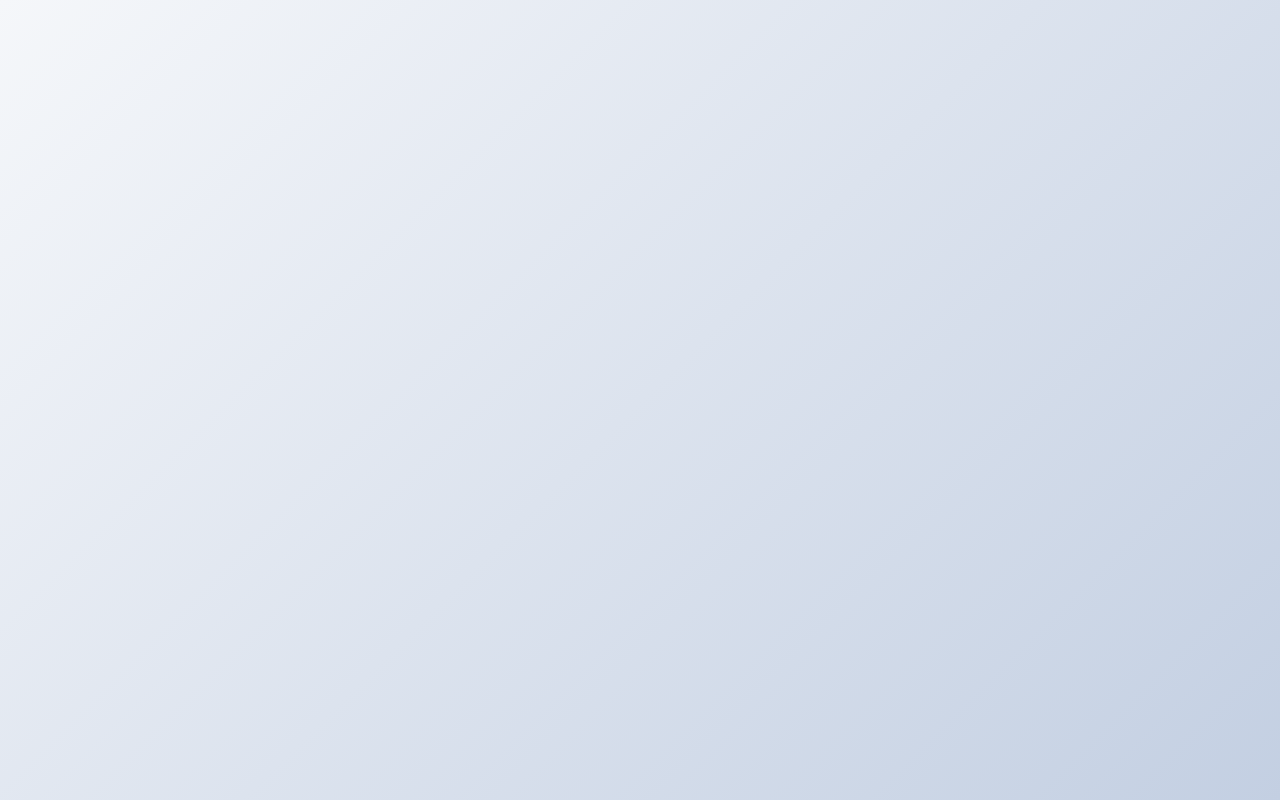
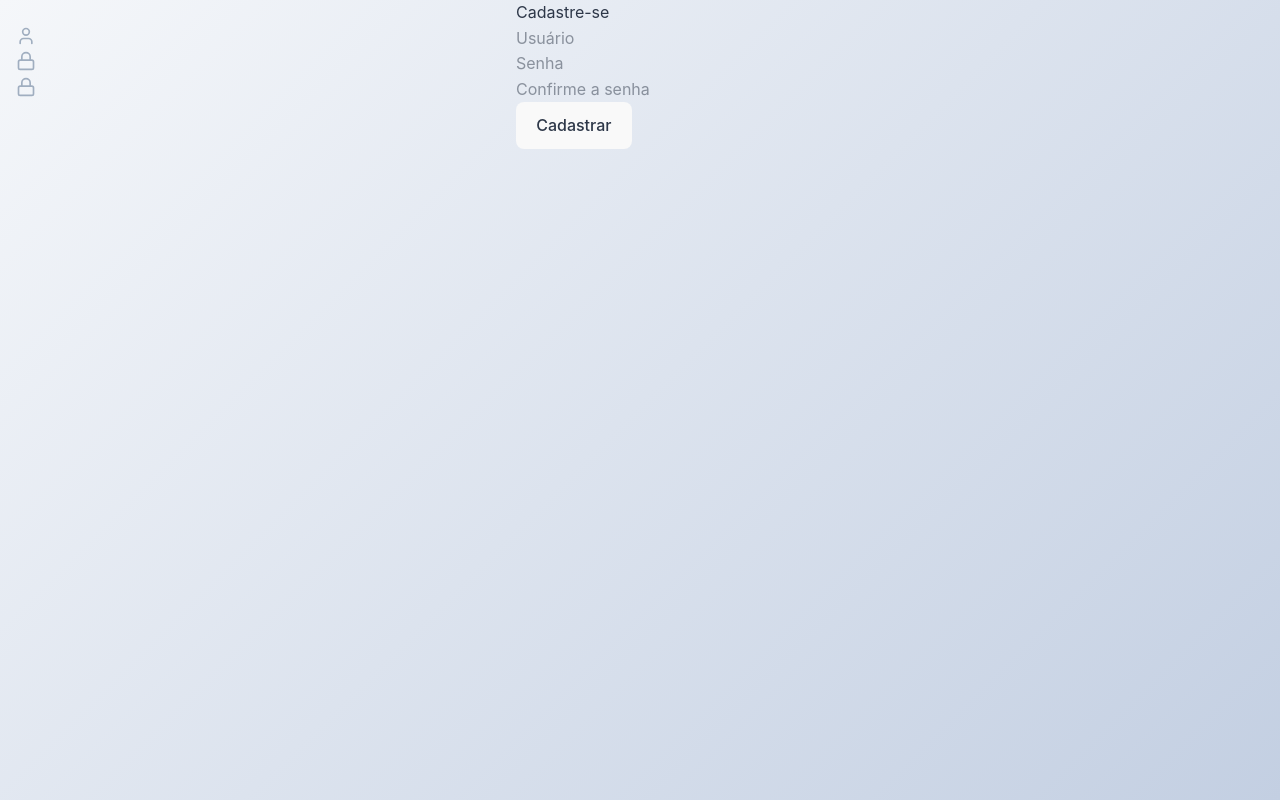
Before and after one commit to 1LeoAlves/DjangoReactJS_System, a React (Vite) app in the folder FrontEnd/DjangoReactJs/: page /register in a window 1280 px wide. Before the commit this address had no page. Built offline with nearby package versions, Linux system fonts and the light colour scheme.

Commit message:
register function

```diff
--- a/FrontEnd/DjangoReactJs/src/App.jsx
+++ b/FrontEnd/DjangoReactJs/src/App.jsx
@@ -5,6 +5,7 @@ import { TaskProvider } from './contexts/TaskContext';
 import Login from './components/Login';
 import Home from './components/Home';
 import ProtectedRoute from './components/ProtectedRoute';
+import Register from './components/Register';
 import './App.css';
 
 function App() {
@@ -15,6 +16,7 @@ function App() {
           <div className="App">
             <Routes>
               <Route path="/login" element={<Login />} />
+              <Route path="/register" element={<Register />} />
               <Route
                 path="/home"
                 element={
--- a/FrontEnd/DjangoReactJs/src/components/Login.jsx
+++ b/FrontEnd/DjangoReactJs/src/components/Login.jsx
@@ -156,6 +156,15 @@ const Login = () => {
                     Entrar
                   </>
                 )}
+                <div className="register-link">
+                <span>Não tem conta? </span>
+                  <button
+                      type="button"
+                      className="btn-link"
+                      onClick={() => navigate('/register')}>
+                    Cadastre-se
+                  </button>
+                </div>
               </button>
             </form>
 
--- /dev/null
+++ b/FrontEnd/DjangoReactJs/src/components/Register.jsx
@@ -0,0 +1,114 @@
+import React, { useState } from 'react';
+import { useNavigate } from 'react-router-dom';
+import API from '../services/api'; // seu axios já configurado
+import { CircleCheck as CheckCircle, Lock, User, CircleAlert as AlertCircle } from 'lucide-react';
+
+const Register = () => {
+  const [formData, setFormData] = useState({
+    username: '',
+    password: '',
+    confirmPassword: ''
+  });
+  const [error, setError] = useState('');
+  const [isLoading, setIsLoading] = useState(false);
+
+  const navigate = useNavigate();
+
+  const handleChange = (e) => {
+    const { name, value } = e.target;
+    setFormData(prev => ({ ...prev, [name]: value }));
+  };
+
+  const handleSubmit = async (e) => {
+    e.preventDefault();
+    setError('');
+    setIsLoading(true);
+
+    if (!formData.username.trim() || !formData.password.trim() || !formData.confirmPassword.trim()) {
+      setError('Por favor, preencha todos os campos.');
+      setIsLoading(false);
+      return;
+    }
+
+    if (formData.password !== formData.confirmPassword) {
+      setError('As senhas não coincidem.');
+      setIsLoading(false);
+      return;
+    }
+
+    try {
+      const response = await API.post('/users/', {
+        username: formData.username,
+        password: formData.password
+      });
+
+      // Salva tokens recebidos do backend
+      localStorage.setItem('access_token', response.data.access);
+      localStorage.setItem('refresh_token', response.data.refresh);
+      localStorage.setItem('username', response.data.username);
+
+      // Redireciona para /home após cadastro
+      navigate('/home');
+    } catch (err) {
+      console.error('Erro ao cadastrar:', err);
+      setError('Não foi possível cadastrar. Tente outro usuário.');
+      setIsLoading(false);
+    }
+  };
+
+  return (
+    <div className="register-container">
+      <h2>Cadastre-se</h2>
+      <form onSubmit={handleSubmit} className="register-form">
+        <div className="form-group">
+          <User className="input-icon" size={20} />
+          <input
+            type="text"
+            name="username"
+            placeholder="Usuário"
+            value={formData.username}
+            onChange={handleChange}
+            required
+          />
+        </div>
+
+        <div className="form-group">
+          <Lock className="input-icon" size={20} />
+          <input
+            type="password"
+            name="password"
+            placeholder="Senha"
+            value={formData.password}
+            onChange={handleChange}
+            required
+          />
+        </div>
+
+        <div className="form-group">
+          <Lock className="input-icon" size={20} />
+          <input
+            type="password"
+            name="confirmPassword"
+            placeholder="Confirme a senha"
+            value={formData.confirmPassword}
+            onChange={handleChange}
+            required
+          />
+        </div>
+
+        <button type="submit" disabled={isLoading}>
+          {isLoading ? 'Cadastrando...' : 'Cadastrar'}
+        </button>
+
+        {error && (
+          <div className="error-message">
+            <AlertCircle size={20} />
+            <span>{error}</span>
+          </div>
+        )}
+      </form>
+    </div>
+  );
+};
+
+export default Register;
```
Also changed, not shown: 1 other file (tests, documents, lock files or other folders).
